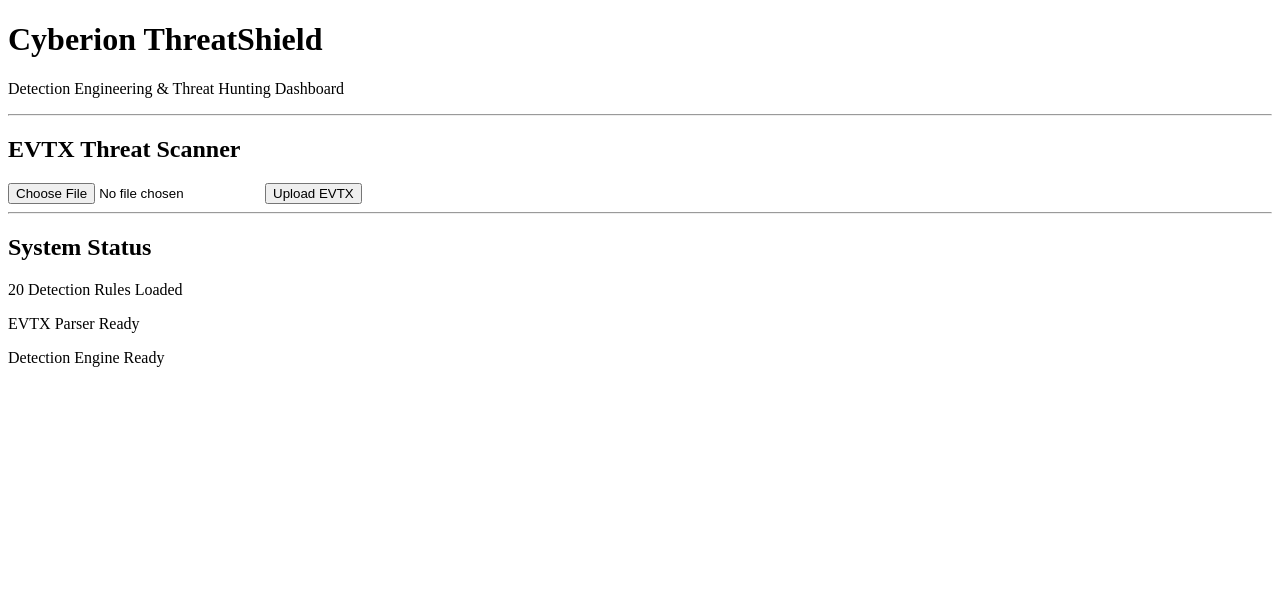
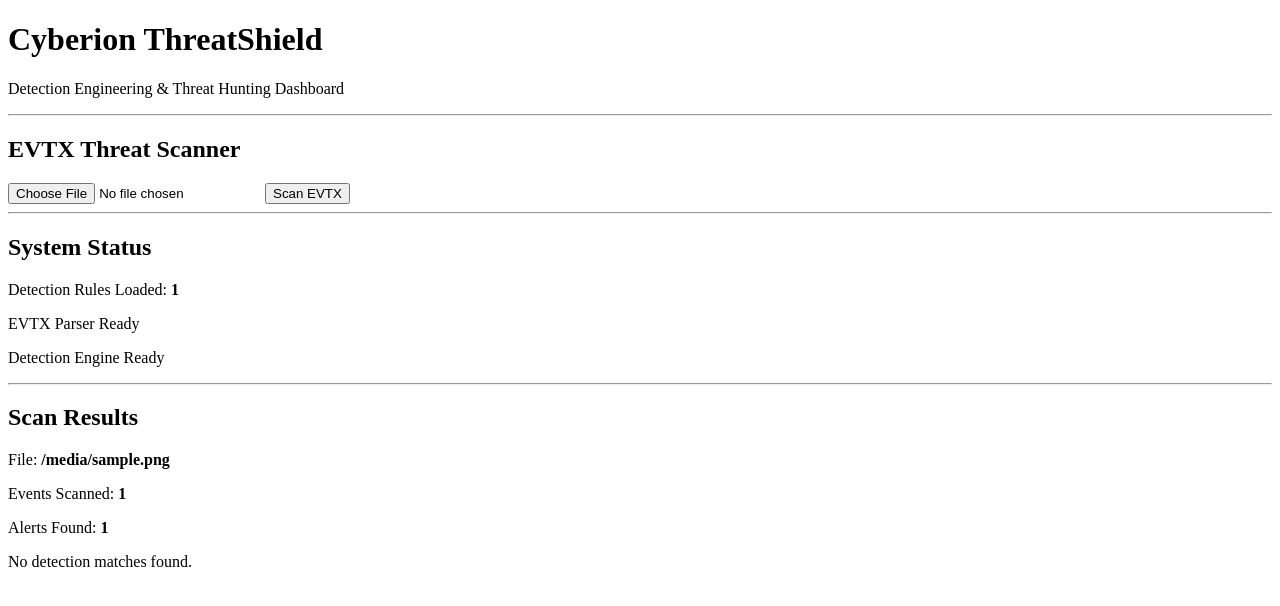
Before and after one commit to dev2606-code/Cyberion-ThreatShield, a Flask app: template web/templates/index.html in a window 1280 px wide. Shown: the top 606 px of the page. Run offline with Flask 3, Linux system fonts and the light colour scheme; the template is opened without the code that fills it: most values are stand-ins (such as "Sample title", 1, 10 or a date in 2020).

Commit message:
Integrate EVTX detection engine with web dashboard

```diff
--- a/web/app.py
+++ b/web/app.py
@@ -1,18 +1,32 @@
+import json
 import os
+import sys
 
 from flask import Flask, render_template, request
 from werkzeug.utils import secure_filename
 
 
-app = Flask(__name__)
-
 BASE_DIR = os.path.dirname(
     os.path.dirname(os.path.abspath(__file__))
 )
 
-UPLOAD_FOLDER = os.path.join(
+SRC_DIR = os.path.join(BASE_DIR, "src")
+
+if SRC_DIR not in sys.path:
+    sys.path.insert(0, SRC_DIR)
+
+from evtx_parser import parse_evtx
+from detection_engine import run_detection
+
+
+app = Flask(__name__)
+
+UPLOAD_FOLDER = os.path.join(BASE_DIR, "uploads")
+
+RULES_FILE = os.path.join(
     BASE_DIR,
-    "uploads"
+    "config",
+    "detection_rules.json"
 )
 
 os.makedirs(
@@ -24,24 +38,53 @@ app.config["UPLOAD_FOLDER"] = UPLOAD_FOLDER
 app.config["MAX_CONTENT_LENGTH"] = 50 * 1024 * 1024
 
 
+def load_rules():
+    with open(
+        RULES_FILE,
+        "r",
+        encoding="utf-8"
+    ) as file:
+        return json.load(file)
+
+
 @app.route("/")
 def home():
-    return render_template("index.html")
+
+    rules = load_rules()
+
+    return render_template(
+        "index.html",
+        total_rules=len(rules)
+    )
 
 
 @app.route("/upload", methods=["POST"])
 def upload_file():
 
+    rules = load_rules()
+
     if "evtx_file" not in request.files:
-        return "No file field received", 400
+        return render_template(
+            "index.html",
+            error="No file field received.",
+            total_rules=len(rules)
+        )
 
     file = request.files["evtx_file"]
 
     if not file or file.filename == "":
-        return "No file selected", 400
+        return render_template(
+            "index.html",
+            error="No EVTX file selected.",
+            total_rules=len(rules)
+        )
 
     if not file.filename.lower().endswith(".evtx"):
-        return "Only .evtx files are allowed", 400
+        return render_template(
+            "index.html",
+            error="Only .evtx files are allowed.",
+            total_rules=len(rules)
+        )
 
     filename = secure_filename(file.filename)
 
@@ -52,10 +95,30 @@ def upload_file():
 
     file.save(save_path)
 
-    return render_template(
-        "index.html",
-        message=f"{filename} uploaded successfully!"
-    )
+    try:
+        events = parse_evtx(save_path)
+
+        alerts = run_detection(
+            events,
+            rules
+        )
+
+        return render_template(
+            "index.html",
+            message=f"{filename} scanned successfully.",
+            filename=filename,
+            total_events=len(events),
+            total_rules=len(rules),
+            total_alerts=len(alerts),
+            alerts=alerts
+        )
+
+    except Exception as error:
+        return render_template(
+            "index.html",
+            error=f"Scan failed: {error}",
+            total_rules=len(rules)
+        )
 
 
 if __name__ == "__main__":
--- a/web/templates/index.html
+++ b/web/templates/index.html
@@ -7,7 +7,6 @@
         name="viewport"
         content="width=device-width, initial-scale=1.0"
     >
-
     <title>Cyberion ThreatShield</title>
 </head>
 
@@ -28,7 +27,6 @@
         method="POST"
         enctype="multipart/form-data"
     >
-
         <input
             type="file"
             name="evtx_file"
@@ -37,9 +35,8 @@
         >
 
         <button type="submit">
-            Upload EVTX
+            Scan EVTX
         </button>
-
     </form>
 
     {% if message %}
@@ -48,13 +45,114 @@
         </p>
     {% endif %}
 
+    {% if error %}
+        <p>
+            <strong>Error: {{ error }}</strong>
+        </p>
+    {% endif %}
+
     <hr>
 
     <h2>System Status</h2>
 
-    <p>20 Detection Rules Loaded</p>
+    <p>
+        Detection Rules Loaded:
+        <strong>{{ total_rules }}</strong>
+    </p>
+
     <p>EVTX Parser Ready</p>
     <p>Detection Engine Ready</p>
+
+    {% if total_events is defined %}
+
+        <hr>
+
+        <h2>Scan Results</h2>
+
+        <p>
+            File:
+            <strong>{{ filename }}</strong>
+        </p>
+
+        <p>
+            Events Scanned:
+            <strong>{{ total_events }}</strong>
+        </p>
+
+        <p>
+            Alerts Found:
+            <strong>{{ total_alerts }}</strong>
+        </p>
+
+        {% if alerts %}
+
+            <h2>Detected Threats</h2>
+
+            {% for alert in alerts %}
+
+                <hr>
+
+                <h3>
+                    Rule {{ alert.rule_id }}:
+                    {{ alert.rule_name }}
+                </h3>
+
+                <p>
+                    Severity:
+                    <strong>{{ alert.severity|upper }}</strong>
+                </p>
+
+                <p>
+                    MITRE ATT&CK:
+                    <strong>{{ alert.mitre_attack }}</strong>
+                </p>
+
+                <p>
+                    Event ID:
+                    {{ alert.event.EventID }}
+                </p>
+
+                <p>
+                    Computer:
+                    {{ alert.event.Computer }}
+                </p>
+
+                <p>
+                    Time:
+                    {{ alert.event.TimeCreated }}
+                </p>
+
+                {% if alert.event.User %}
+                    <p>User: {{ alert.event.User }}</p>
+                {% endif %}
+
+                {% if alert.event.Image %}
+                    <p>Image: {{ alert.event.Image }}</p>
+                {% endif %}
+
+                {% if alert.event.CommandLine %}
+                    <p>
+                        Command:
+                        {{ alert.event.CommandLine }}
+                    </p>
+                {% endif %}
+
+                {% if alert.event.ParentImage %}
+                    <p>
+                        Parent:
+                        {{ alert.event.ParentImage }}
+                    </p>
+                {% endif %}
+
+            {% endfor %}
+
+        {% else %}
+
+            <p>No detection matches found.</p>
+
+        {% endif %}
+
+    {% endif %}
 
 </body>
 
```
